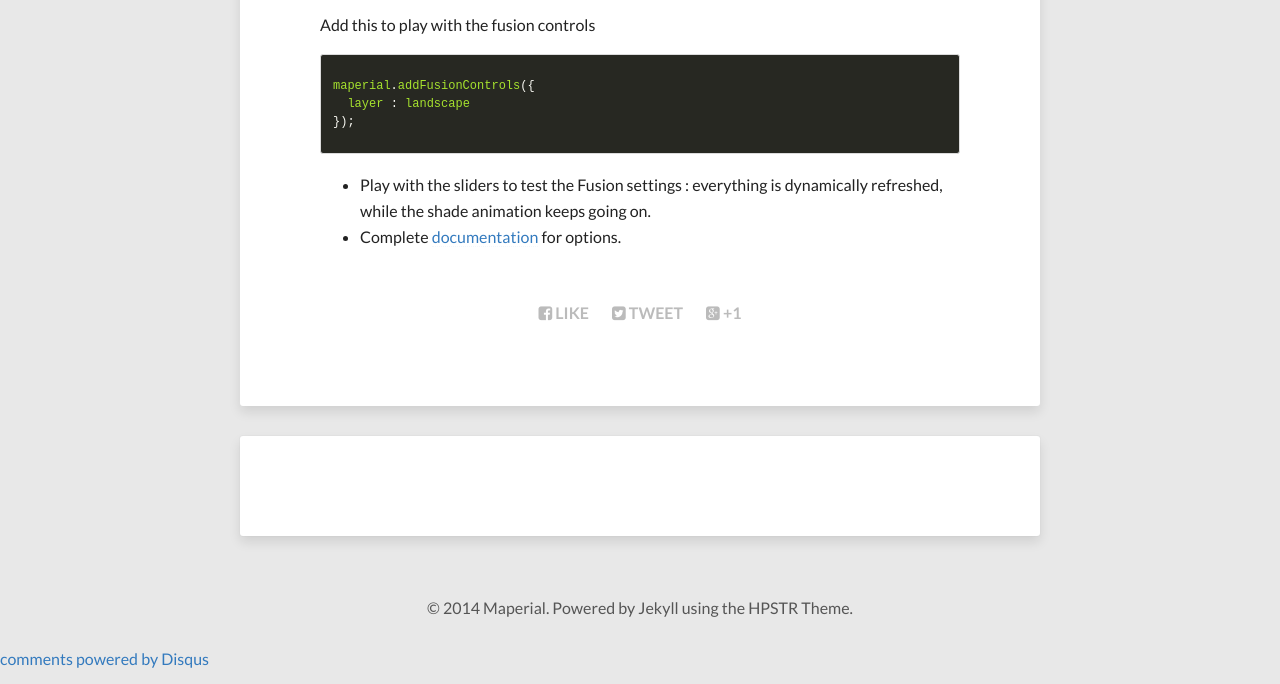
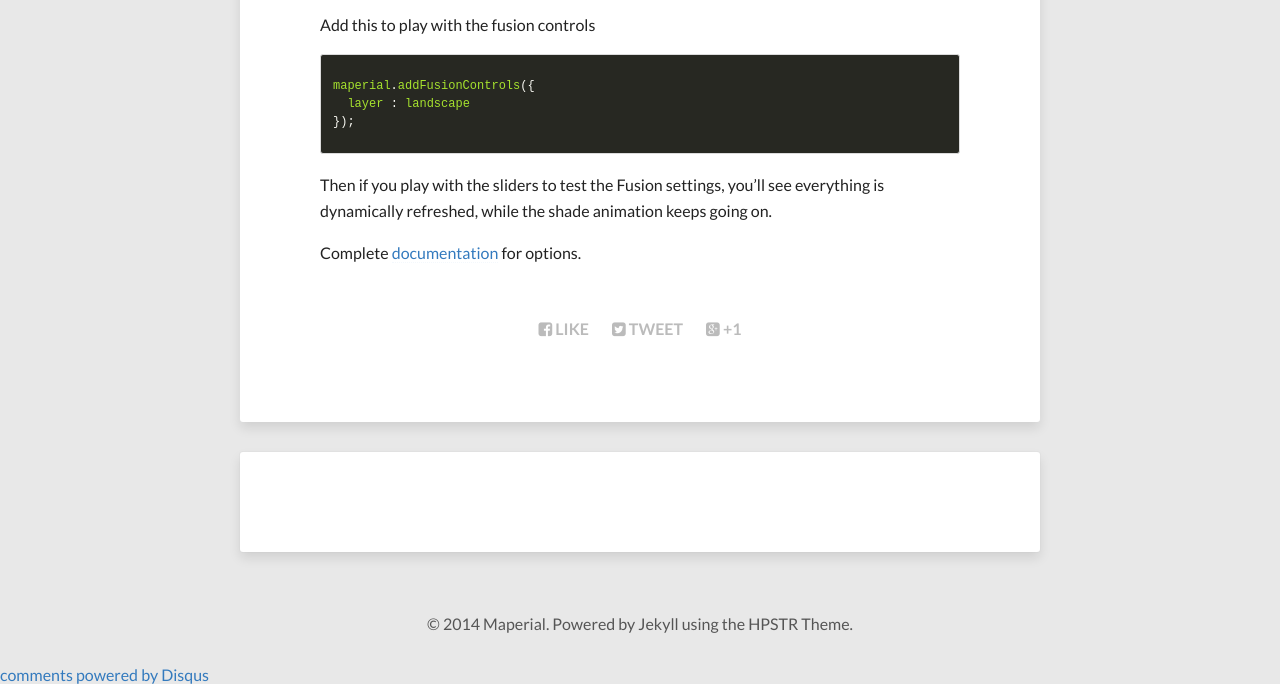
Before and after one commit to maperial/maperial.github.io, a Jekyll site: the page built from _posts/2014-11-27-shade-animation.md, in a window 1280 px wide, cut to the strip 522-1206 px from the top of the page. Built offline with Jekyll 4.4.1, drawn with Linux system fonts in a browser that asks for light colours; nearby versions of some CDN libraries; comment, search, counter and statistics services are not loaded.

Commit message:
post animation

```diff
--- a/_posts/2014-11-27-shade-animation.md
+++ b/_posts/2014-11-27-shade-animation.md
@@ -21,5 +21,6 @@ maperial.addFusionControls({
 });
 {% endhighlight %}
 
-- Play with the sliders to test the Fusion settings : everything is dynamically refreshed, while the shade animation keeps going on.
-- Complete [documentation](/documentation/Maperial.html#addShadeControls) for options.
+Then if you play with the sliders to test the Fusion settings, you'll see everything is dynamically refreshed, while the shade animation keeps going on.
+
+Complete [documentation](/documentation/Maperial.html#addShadeControls) for options.
```
